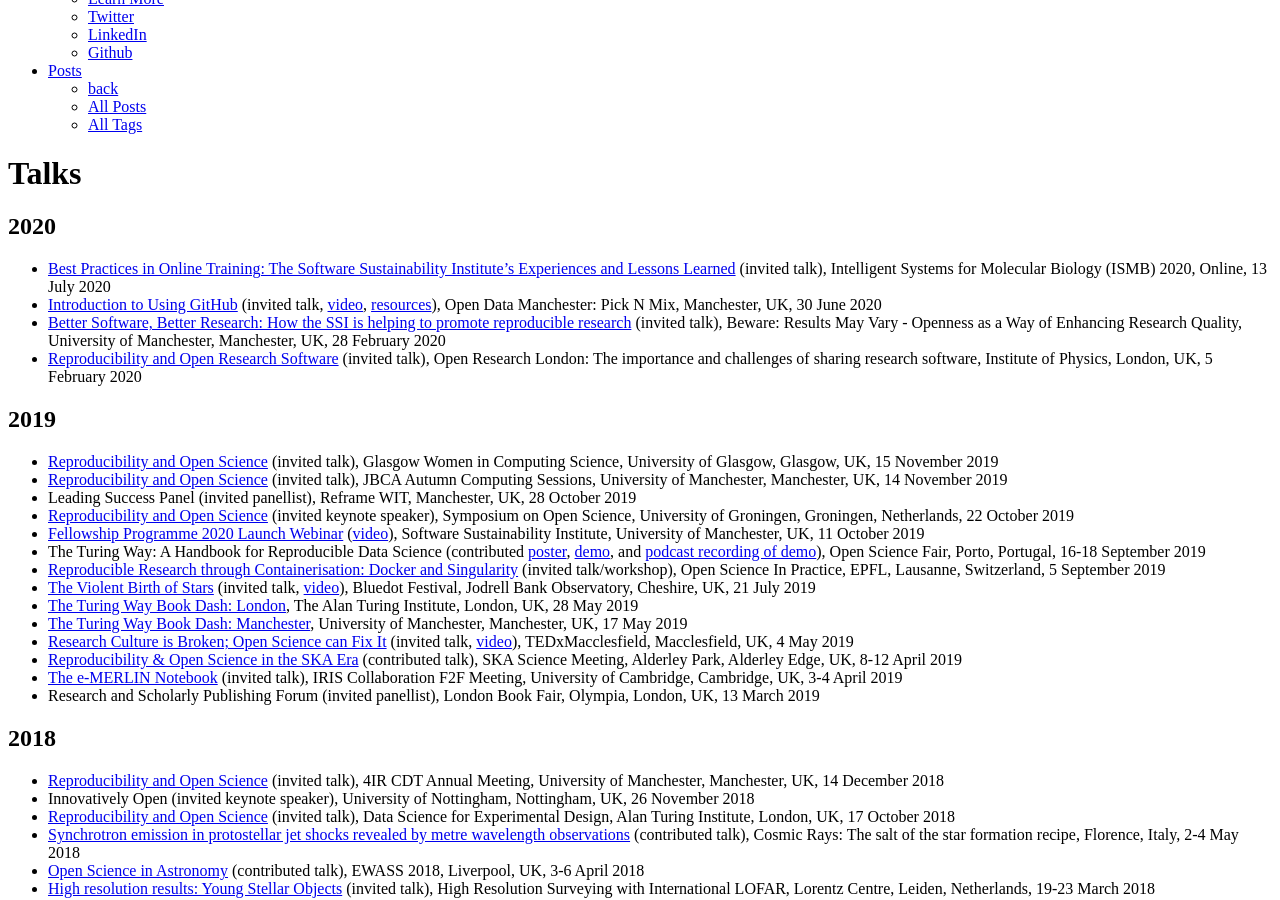
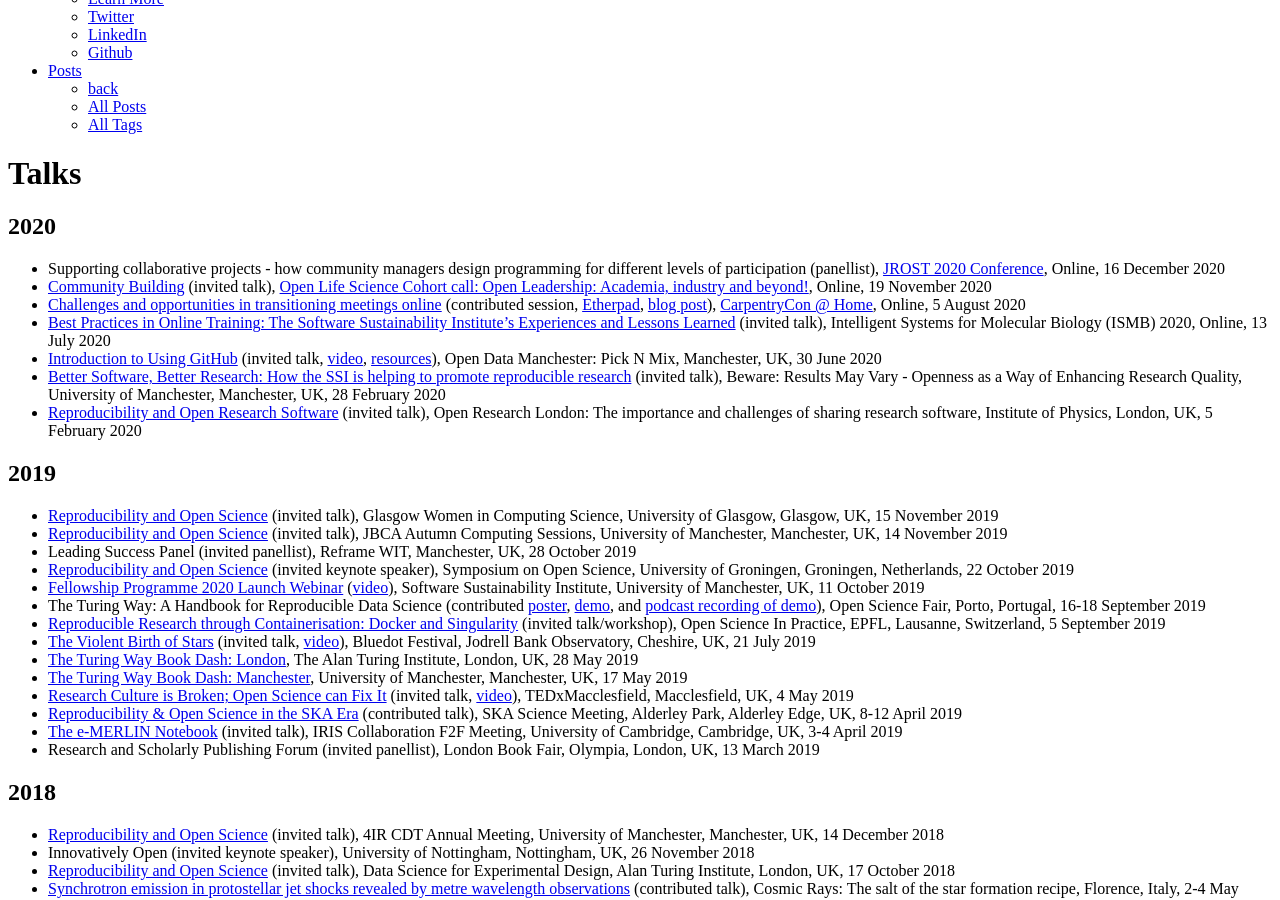
Before and after one commit to rainsworth/rainsworth.github.io, a Jekyll site: the page built from talks/index.md, in a window 1280 px wide and 900 px high, scrolled down 608 px. Built offline with Jekyll 4.4.1, drawn with Linux system fonts in a browser that asks for light colours.

Commit message:
Update index.md

```diff
--- a/talks/index.md
+++ b/talks/index.md
@@ -8,6 +8,9 @@
 
 ## 2020
 
+* Supporting collaborative projects - how community managers design programming for different levels of participation (panellist), [JROST 2020 Conference](https://investinopen.org/community/jrost-2020-conference/), Online, 16 December 2020
+* [Community Building](https://docs.google.com/presentation/d/1jeTk_PzsWpaR4DRmBrbrDGol2_drPEizp26o4d8jnnA/edit?usp=sharing) (invited talk), [Open Life Science Cohort call: Open Leadership: Academia, industry and beyond!](https://openlifesci.org/ols-2/schedule/#week-12), Online, 19 November 2020
+* [Challenges and opportunities in transitioning meetings online](https://2020.carpentrycon.org/schedule/#session-57) (contributed session, [Etherpad](https://pad.carpentries.org/cchome-meetings-online), [blog post](https://software.ac.uk/blog/2020-11-26-carpentryconhome-challenges-and-opportunities-transitioning-meetings-online)), [CarpentryCon @ Home](https://2020.carpentrycon.org/), Online, 5 August 2020
 * [Best Practices in Online Training: The Software Sustainability Institute's Experiences and Lessons Learned](https://doi.org/10.6084/m9.figshare.12631118) (invited talk), Intelligent Systems for Molecular Biology (ISMB) 2020, Online, 13 July 2020
 * [Introduction to Using GitHub](https://doi.org/10.5281/zenodo.3932346) (invited talk, [video](https://vimeo.com/435771660), [resources](https://github.com/rainsworth/intro-to-github/tree/v1.0)), Open Data Manchester: Pick N Mix, Manchester, UK, 30 June 2020
 * [Better Software, Better Research: How the SSI is helping to promote reproducible research](https://doi.org/10.6084/m9.figshare.11898450.v1) (invited talk), Beware: Results May Vary - Openness as a Way of Enhancing Research Quality, University of Manchester, Manchester, UK, 28 February 2020
```
